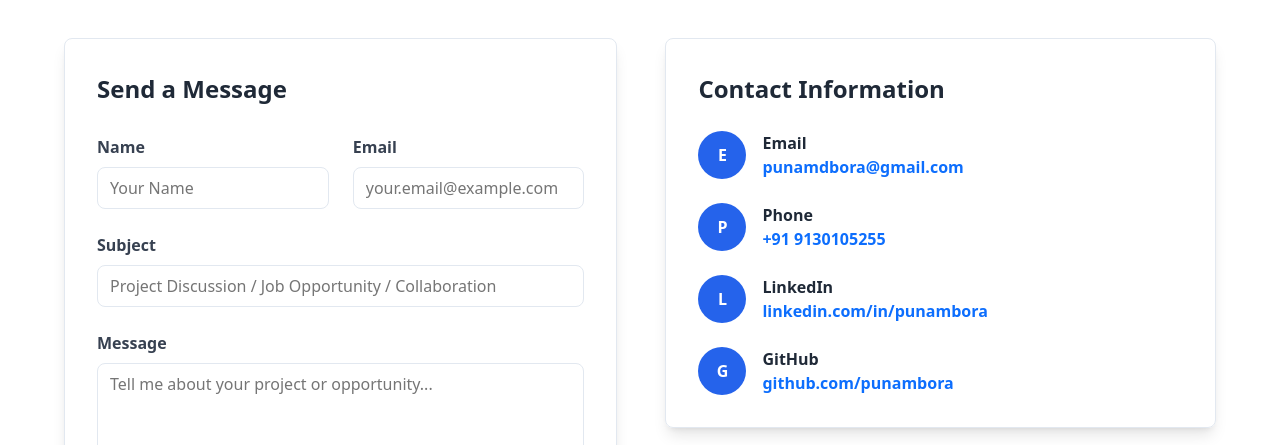
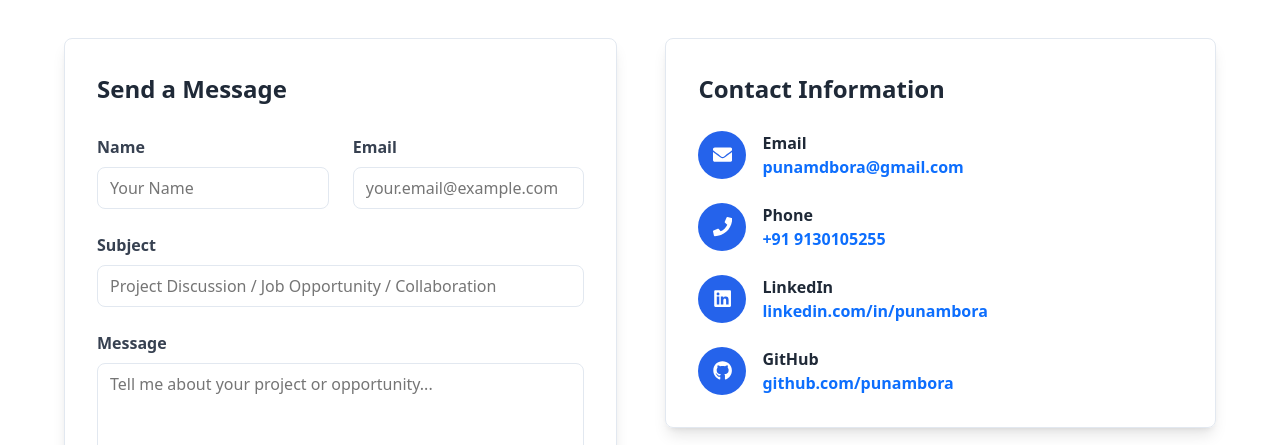
Before and after one commit to punambora/my-portfolio, a React (Create React App) app: page / in a window 1280 px wide. Shown: the part 5020-5465 px from the top of the page. Built offline with nearby package versions, Linux system fonts and the light colour scheme.

Commit message:
Add icons in contact section

```diff
--- a/package.json
+++ b/package.json
@@ -13,6 +13,7 @@
     "bootstrap": "^5.3.7",
     "react": "^19.1.0",
     "react-dom": "^19.1.0",
+    "react-icons": "^5.5.0",
     "react-modal": "^3.16.3",
     "react-router-dom": "^7.6.3",
     "react-scripts": "5.0.1",
--- a/src/pages/Contact.js
+++ b/src/pages/Contact.js
@@ -1,6 +1,7 @@
 import { useState } from 'react';
 import './css/contact.css';
 import emailjs from '@emailjs/browser';
+import { FaLinkedin, FaGithub, FaEnvelope, FaPhone } from 'react-icons/fa';
 
 function Contact() {
   const contacts = [
@@ -8,21 +9,25 @@ function Contact() {
       type: 'Email',
       value: 'punamdbora@gmail.com',
       href: 'mailto:punamdbora@gmail.com',
+      icon: FaEnvelope
     },
     {
       type: 'Phone',
       value: '+91 9130105255',
       href: 'tel:+919130105255',
+      icon: FaPhone
     },
     {
       type: 'LinkedIn',
       value: 'linkedin.com/in/punambora',
       href: 'https://linkedin.com/in/punambora',
+      icon: FaLinkedin
     },
     {
       type: 'GitHub',
       value: 'github.com/punambora',
       href: 'https://github.com/punambora',
+      icon: FaGithub
     },
   ];
 
@@ -147,7 +152,7 @@ function Contact() {
                 key={index}
                 className={`${contact.type.toLowerCase()}-section detail-section`}
               >
-                <div className="initial">{contact.type.charAt(0)}</div>
+                <div className="initial"><contact.icon></contact.icon></div>
                 <div className="contact-detail-section">
                   <div className="contact-type">{contact.type}</div>
                   <a
--- a/src/pages/css/contact.css
+++ b/src/pages/css/contact.css
@@ -113,6 +113,10 @@
             align-content: center;
             text-align: center;
             font-weight: 700;
+            font-size: 1.2rem;
+            display: flex;
+            align-items: center;
+            justify-content: center;
           }
 
           .contact-detail-section {
```
Also changed, not shown: 1 other file (tests, documents, lock files or other folders).
